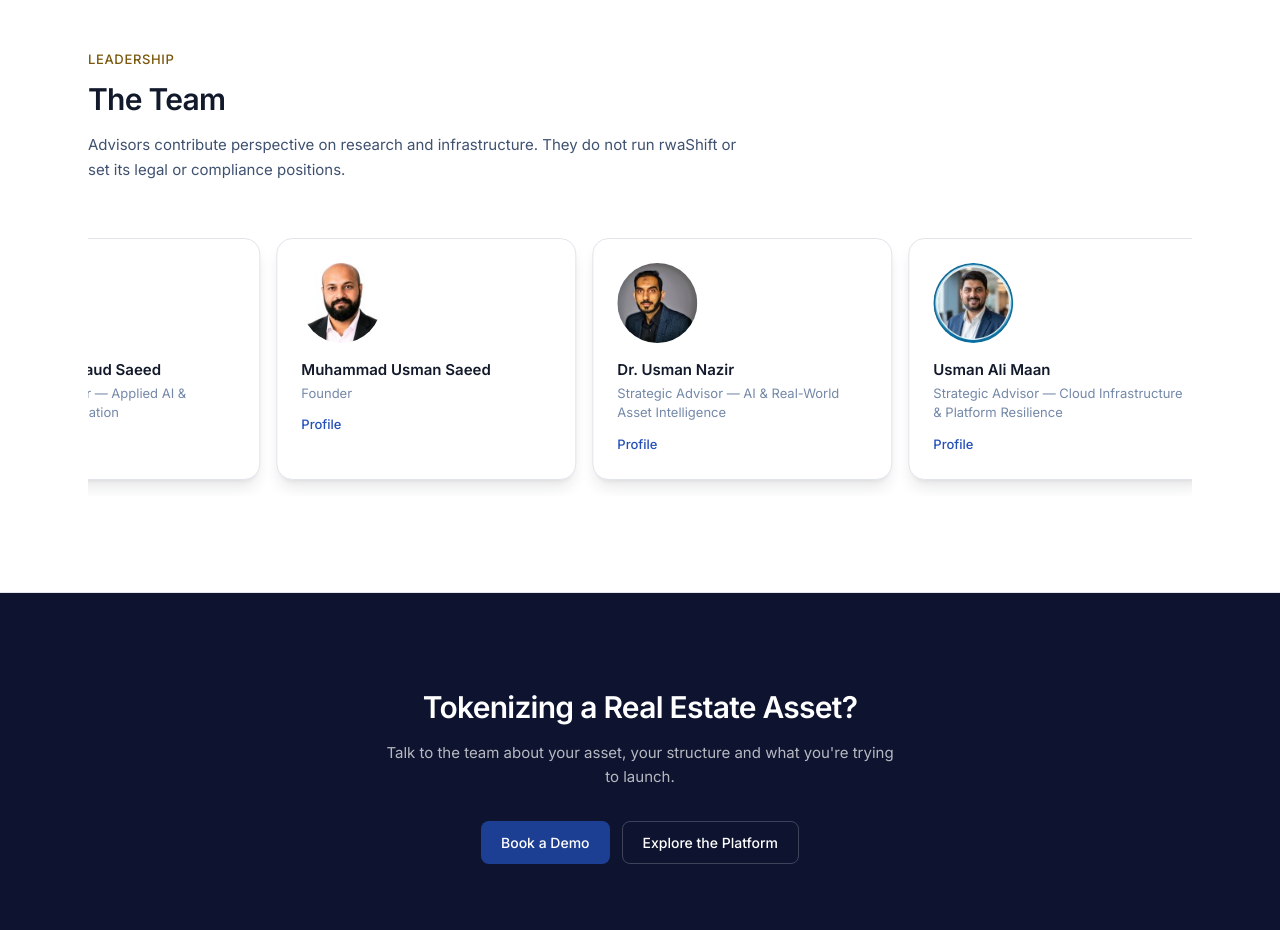
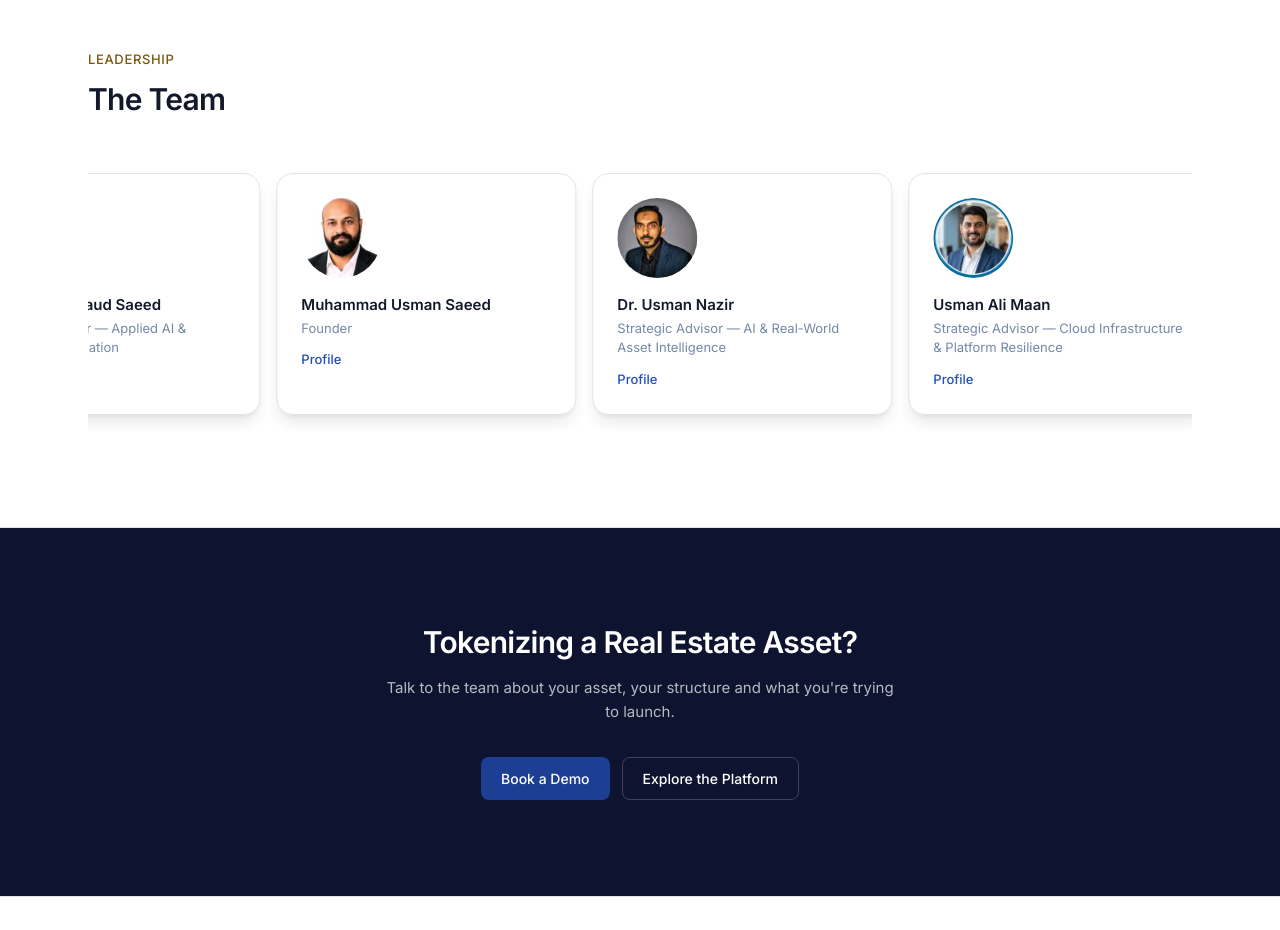
Before and after one commit to usmansaeedm001/com-restate-portfolio, a Next.js app: page /company in a window 1280 px wide. Shown: the part 1500-2430 px from the top of the page. Built offline with nearby package versions, Linux system fonts and the light colour scheme.

Commit message:
Remove advisor disclaimer under The Team heading
Co-Authored-By: Claude Haiku 5.5 <noreply@anthropic.com>

```diff
--- a/app/company/page.tsx
+++ b/app/company/page.tsx
@@ -74,9 +74,6 @@ export default function CompanyPage() {
         <section className="border-b border-surface-border bg-surface py-20 sm:py-24">
           <Container>
             <SectionHeading eyebrow="Leadership" title="The Team" />
-            <p className="mt-4 max-w-2xl text-[15px] leading-relaxed text-ink-600">
-              Advisors contribute perspective on research and infrastructure. They do not run rwaShift or set its legal or compliance positions.
-            </p>
             <div className="team-marquee mt-10 overflow-hidden py-4">
               <div className="team-track">
                 {/* Two copies so the loop is seamless; the second copy is inert and hidden from assistive tech. */}
```
